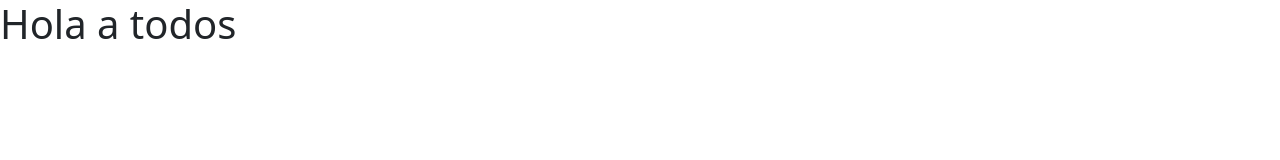
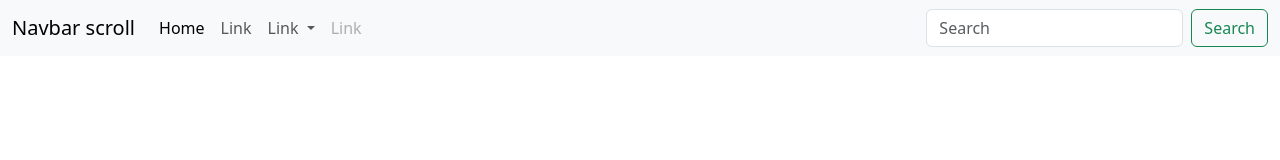
Before and after one commit to jorgegrajalesu/proyecto2-tec-grupo7, a plain HTML site: page index.html in a window 1280 px wide. Drawn offline with nearby package versions, Linux system fonts and the light colour scheme.

Commit message:
header120723

```diff
--- a/index.html
+++ b/index.html
@@ -12,7 +12,56 @@
     <script src="https://kit.fontawesome.com/562d327e55.js" crossorigin="anonymous"></script>
 </head>
 <body>
-    <h1>Hola a todos</h1>
+    <!-- menu y el logo -->
+    <nav class="navbar navbar-expand-lg bg-body-tertiary">
+        <div class="container-fluid">
+          <a class="navbar-brand" href="#">Navbar scroll</a>
+          <button class="navbar-toggler" type="button" data-bs-toggle="collapse" data-bs-target="#navbarScroll" aria-controls="navbarScroll" aria-expanded="false" aria-label="Toggle navigation">
+            <span class="navbar-toggler-icon"></span>
+          </button>
+          <div class="collapse navbar-collapse" id="navbarScroll">
+            <ul class="navbar-nav me-auto my-2 my-lg-0 navbar-nav-scroll" style="--bs-scroll-height: 100px;">
+              <li class="nav-item">
+                <a class="nav-link active" aria-current="page" href="#">Home</a>
+              </li>
+              <li class="nav-item">
+                <a class="nav-link" href="#">Link</a>
+              </li>
+              <li class="nav-item dropdown">
+                <a class="nav-link dropdown-toggle" href="#" role="button" data-bs-toggle="dropdown" aria-expanded="false">
+                  Link
+                </a>
+                <ul class="dropdown-menu">
+                  <li><a class="dropdown-item" href="#">Action</a></li>
+                  <li><a class="dropdown-item" href="#">Another action</a></li>
+                  <li><hr class="dropdown-divider"></li>
+                  <li><a class="dropdown-item" href="#">Something else here</a></li>
+                </ul>
+              </li>
+              <li class="nav-item">
+                <a class="nav-link disabled">Link</a>
+              </li>
+            </ul>
+            <form class="d-flex" role="search">
+              <input class="form-control me-2" type="search" placeholder="Search" aria-label="Search">
+              <button class="btn btn-outline-success" type="submit">Search</button>
+            </form>
+          </div>
+        </div>
+      </nav>
+
+
+
+
+
+
+
+
+
+
+
+
+
 
     <!-- js bootstrap -->
     <script src="https://cdn.jsdelivr.net/npm/@popperjs/core@2.11.8/dist/umd/popper.min.js" integrity="sha384-I7E8VVD/ismYTF4hNIPjVp/Zjvgyol6VFvRkX/vR+Vc4jQkC+hVqc2pM8ODewa9r" crossorigin="anonymous"></script>
```
